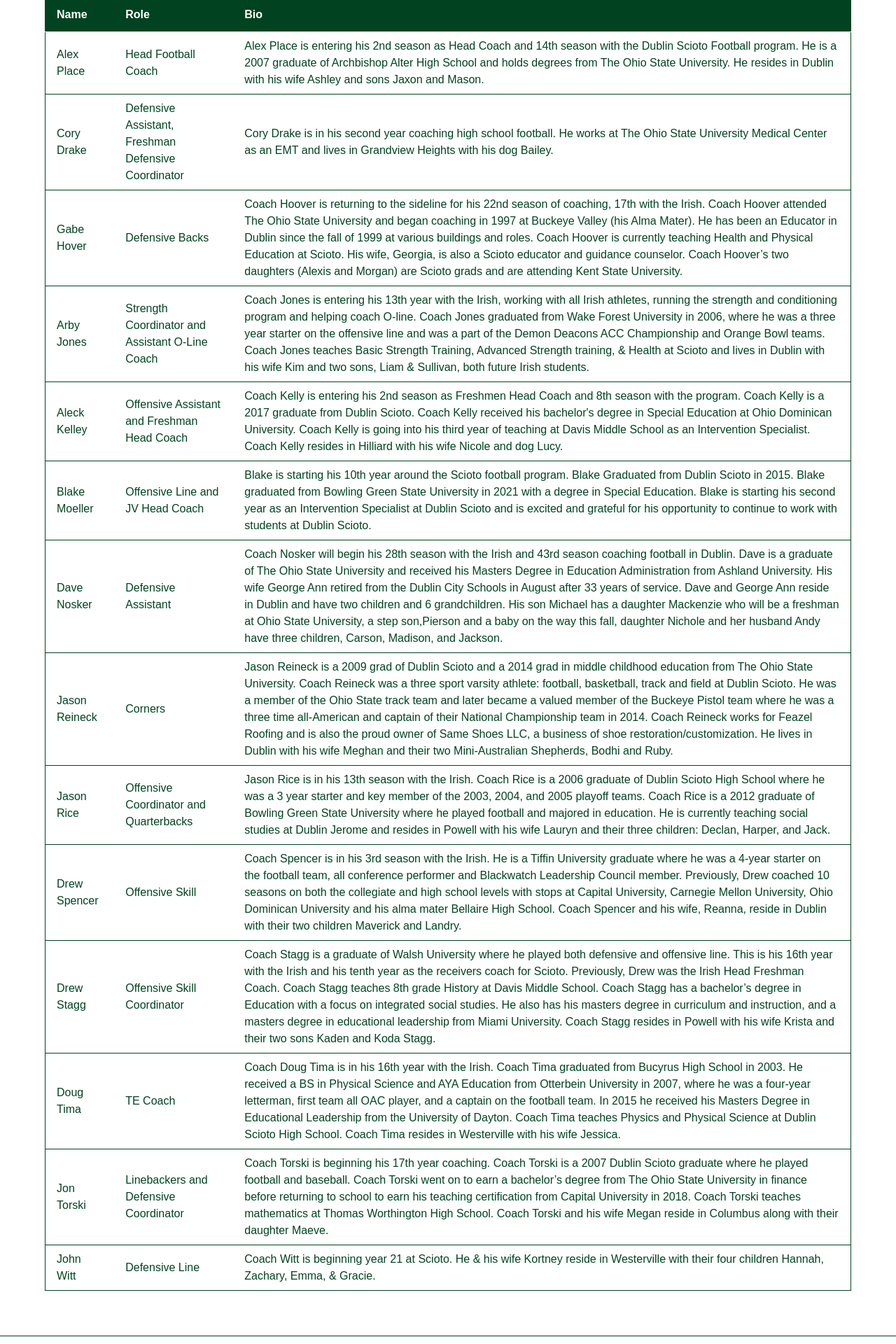
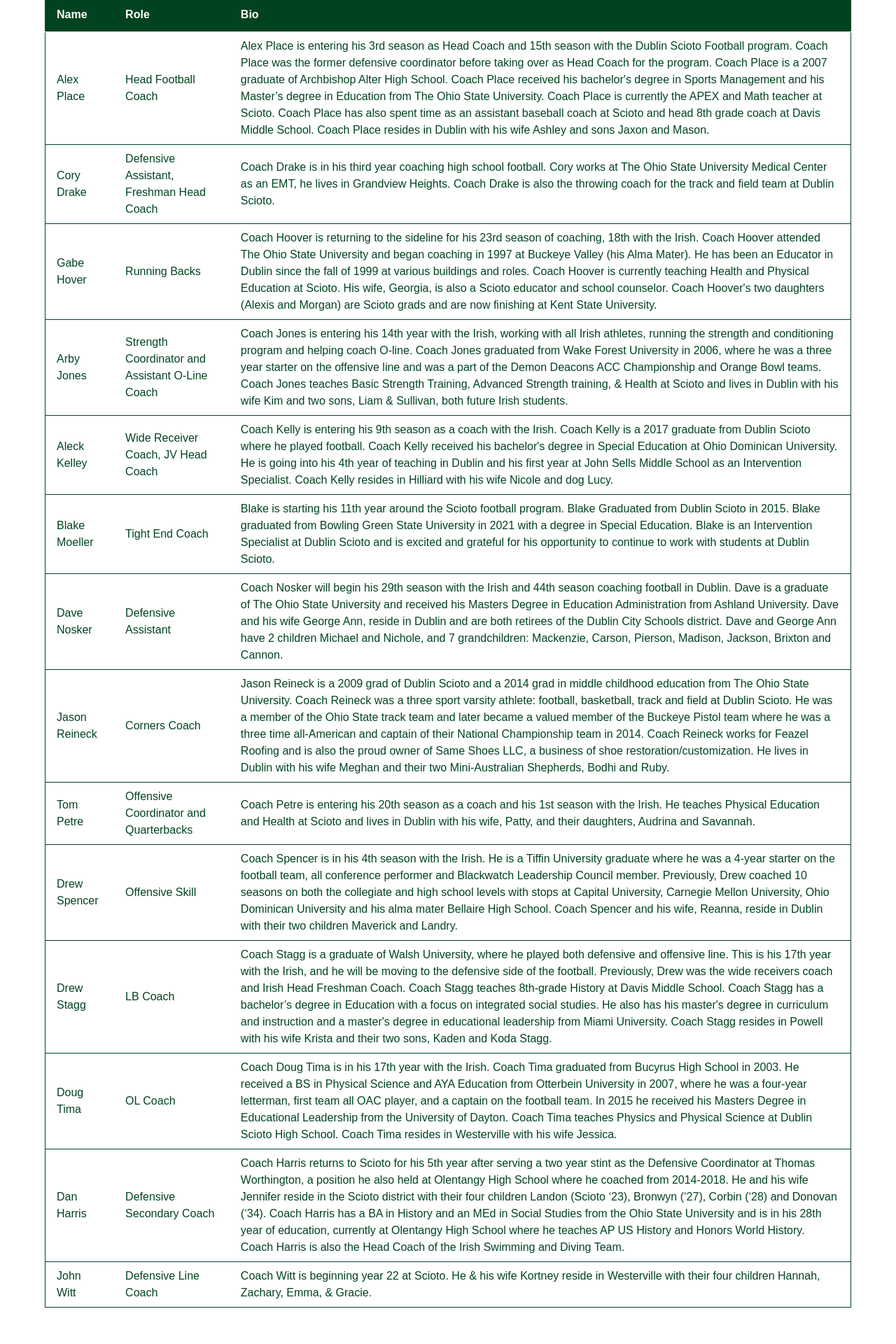
Before and after one commit to moham3dk/scioto-football-website, a Next.js app: page /coaches in a window 1280 px wide. Shown: the part 240-2160 px from the top of the page at 70% size. Built offline with nearby package versions, Linux system fonts and the light colour scheme.

Commit message:
updated coach bios and sponsors

```diff
--- a/app/coaches/page.tsx
+++ b/app/coaches/page.tsx
@@ -6,72 +6,72 @@ const Page = () => {
     {
       name: "Alex Place",
       role: "Head Football Coach",
-      bio: "Alex Place is entering his 2nd season as Head Coach and 14th season with the Dublin Scioto Football program. He is a 2007 graduate of Archbishop Alter High School and holds degrees from The Ohio State University. He resides in Dublin with his wife Ashley and sons Jaxon and Mason.",
+      bio: "Alex Place is entering his 3rd season as Head Coach and 15th season with the Dublin Scioto Football program. Coach Place was the former defensive coordinator before taking over as Head Coach for the program. Coach Place is a 2007 graduate of Archbishop Alter High School. Coach Place received his bachelor's degree in Sports Management and his Master’s degree in Education from The Ohio State University. Coach Place is currently the APEX and Math teacher at Scioto. Coach Place has also spent time as an assistant baseball coach at Scioto and head 8th grade coach at Davis Middle School. Coach Place resides in Dublin with his wife Ashley and sons Jaxon and Mason.",
     },
     {
       name: "Cory Drake",
-      role: "Defensive Assistant, Freshman Defensive Coordinator",
-      bio: "Cory Drake is in his second year coaching high school football. He works at The Ohio State University Medical Center as an EMT and lives in Grandview Heights with his dog Bailey.",
+      role: "Defensive Assistant, Freshman Head Coach",
+      bio: "Coach Drake is in his third year coaching high school football.  Cory works at The Ohio State University Medical Center as an EMT, he lives in Grandview Heights. Coach Drake is also the throwing coach for the track and field team at Dublin Scioto.",
     },
     {
       name: "Gabe Hover",
-      role: "Defensive Backs",
-      bio: "Coach Hoover is returning to the sideline for his 22nd season of coaching, 17th with the Irish. Coach Hoover attended The Ohio State University and began coaching in 1997 at Buckeye Valley (his Alma Mater). He has been an Educator in Dublin since the fall of 1999 at various buildings and roles. Coach Hoover is currently teaching Health and Physical Education at Scioto. His wife, Georgia, is also a Scioto educator and guidance counselor. Coach Hoover’s two daughters (Alexis and Morgan) are Scioto grads and are attending Kent State University.",
+      role: "Running Backs",
+      bio: "Coach Hoover is returning to the sideline for  his 23rd season of coaching, 18th with the Irish. Coach Hoover attended The Ohio State University and began coaching in 1997 at Buckeye Valley (his Alma Mater). He has been an Educator in Dublin since the fall of 1999 at various buildings and roles. Coach Hoover is currently teaching Health and Physical Education at Scioto. His wife, Georgia, is also a Scioto educator and school  counselor. Coach Hoover's two daughters (Alexis and Morgan) are Scioto grads and are now finishing at Kent State University.",
     },
     {
       name: "Arby Jones",
       role: "Strength Coordinator and Assistant O-Line Coach",
-      bio: "Coach Jones is entering his 13th year with the Irish, working with all Irish athletes, running the strength and conditioning program and helping coach O-line. Coach Jones graduated from Wake Forest University in 2006, where he was a three year starter on the offensive line and was a part of the Demon Deacons ACC Championship and Orange Bowl teams. Coach Jones teaches Basic Strength Training, Advanced Strength training, & Health at Scioto and lives in Dublin with his wife Kim and two sons, Liam & Sullivan, both future Irish students.",
+      bio: "Coach Jones is entering his 14th year with the Irish, working with all Irish athletes, running the strength and conditioning program and helping coach O-line.  Coach Jones graduated from Wake Forest University in 2006, where he was a three year starter on the offensive line and was a part of the Demon Deacons ACC Championship and Orange Bowl teams. Coach Jones teaches Basic Strength Training, Advanced Strength training, & Health at Scioto and lives in Dublin with his wife Kim and two sons, Liam & Sullivan, both future Irish students.",
     },
     {
       name: "Aleck Kelley",
-      role: "Offensive Assistant and Freshman Head Coach",
-      bio: "Coach Kelly is entering his 2nd season as Freshmen Head Coach and 8th season with the program. Coach Kelly is a 2017 graduate from Dublin Scioto. Coach Kelly received his bachelor's degree in Special Education at Ohio Dominican University. Coach Kelly is going into his third year of teaching at Davis Middle School as an Intervention Specialist. Coach Kelly resides in Hilliard with his wife Nicole and dog Lucy.",
+      role: " Wide Receiver Coach, JV Head Coach",
+      bio: "Coach Kelly is entering his 9th season as a coach with the Irish. Coach Kelly is a 2017 graduate from Dublin Scioto where he played football. Coach Kelly received his bachelor's degree in Special Education at Ohio Dominican University. He is going into his 4th year of teaching in Dublin and his first year at John Sells Middle School as an Intervention Specialist. Coach Kelly resides in Hilliard with his wife Nicole and dog Lucy.",
     },
     {
       name: "Blake Moeller",
-      role: "Offensive Line and JV Head Coach",
-      bio: "Blake is starting his 10th year around the Scioto football program. Blake Graduated from Dublin Scioto in 2015. Blake graduated from Bowling Green State University in 2021 with a degree in Special Education. Blake is starting his second year as an Intervention Specialist at Dublin Scioto and is excited and grateful for his opportunity to continue to work with students at Dublin Scioto.",
+      role: "Tight End Coach",
+      bio: "Blake is starting his 11th year around the Scioto football program.  Blake Graduated from Dublin Scioto in 2015.  Blake graduated from Bowling Green State University in 2021 with a degree in Special Education.  Blake is an Intervention Specialist at Dublin Scioto and is excited and grateful for his opportunity to continue to work with students at Dublin Scioto.",
     },
     {
       name: "Dave Nosker",
       role: "Defensive Assistant",
-      bio: "Coach Nosker will begin his 28th season with the Irish and 43rd season coaching football in Dublin. Dave is a graduate of The Ohio State University and received his Masters Degree in Education Administration from Ashland University. His wife George Ann retired from the Dublin City Schools in August after 33 years of service. Dave and George Ann reside in Dublin and have two children and 6 grandchildren. His son Michael has a daughter Mackenzie who will be a freshman at Ohio State University, a step son,Pierson and a baby on the way this fall, daughter Nichole and her husband Andy have three children, Carson, Madison, and Jackson.",
+      bio: "Coach Nosker will begin his 29th season with the Irish and 44th season coaching football in Dublin. Dave is a graduate of The Ohio State University and received his Masters Degree in Education Administration from Ashland University. Dave and his wife George Ann, reside in Dublin and are both retirees of the Dublin City Schools district. Dave and George Ann have 2 children Michael and Nichole, and 7 grandchildren: Mackenzie, Carson, Pierson, Madison, Jackson, Brixton and Cannon.",
     },
     {
       name: "Jason Reineck",
-      role: "Corners",
-      bio: "Jason Reineck is a 2009 grad of Dublin Scioto and a 2014 grad in middle childhood education from The Ohio State University. Coach Reineck was a three sport varsity athlete: football, basketball, track and field at Dublin Scioto. He was a member of the Ohio State track team and later became a valued member of the Buckeye Pistol team where he was a three time all-American and captain of their National Championship team in 2014. Coach Reineck works for Feazel Roofing and is also the proud owner of Same Shoes LLC, a business of shoe restoration/customization. He lives in Dublin with his wife Meghan and their two Mini-Australian Shepherds, Bodhi and Ruby.",
+      role: "Corners Coach",
+      bio: "Jason Reineck is a 2009 grad of Dublin Scioto and a 2014 grad in middle childhood education from The Ohio State University.  Coach Reineck was a three sport varsity athlete: football, basketball, track and field at Dublin Scioto. He was a member of the Ohio State track team and later became a valued member of the Buckeye Pistol team where he was a three time all-American and captain of their National Championship team in 2014. Coach Reineck works for Feazel Roofing and is also the proud owner of Same Shoes LLC, a business of shoe restoration/customization. He lives in Dublin with his wife Meghan and their two Mini-Australian Shepherds, Bodhi and Ruby.",
     },
     {
-      name: "Jason Rice",
+      name: "Tom Petre",
       role: "Offensive Coordinator and Quarterbacks",
-      bio: "Jason Rice is in his 13th season with the Irish. Coach Rice is a 2006 graduate of Dublin Scioto High School where he was a 3 year starter and key member of the 2003, 2004, and 2005 playoff teams. Coach Rice is a 2012 graduate of Bowling Green State University where he played football and majored in education. He is currently teaching social studies at Dublin Jerome and resides in Powell with his wife Lauryn and their three children: Declan, Harper, and Jack.",
+      bio: "Coach Petre is entering his 20th season as a coach and his 1st season with the Irish. He teaches Physical Education and Health at Scioto and lives in Dublin with his wife, Patty, and their daughters, Audrina and Savannah.",
     },
     {
       name: "Drew Spencer",
       role: "Offensive Skill",
-      bio: "Coach Spencer is in his 3rd season with the Irish. He is a Tiffin University graduate where he was a 4-year starter on the football team, all conference performer and Blackwatch Leadership Council member. Previously, Drew coached 10 seasons on both the collegiate and high school levels with stops at Capital University, Carnegie Mellon University, Ohio Dominican University and his alma mater Bellaire High School. Coach Spencer and his wife, Reanna, reside in Dublin with their two children Maverick and Landry.",
+      bio: "Coach Spencer is in his 4th season with the Irish.  He is a Tiffin University graduate where he was a 4-year starter on the football team, all conference performer and Blackwatch Leadership Council member. Previously, Drew coached 10 seasons on both the collegiate and high school levels with stops at Capital University, Carnegie Mellon University, Ohio Dominican University and his alma mater Bellaire High School. Coach Spencer and his wife, Reanna, reside in Dublin with their two children Maverick and Landry.",
     },
     {
       name: "Drew Stagg",
-      role: "Offensive Skill Coordinator",
-      bio: "Coach Stagg is a graduate of Walsh University where he played both defensive and offensive line. This is his 16th year with the Irish and his tenth year as the receivers coach for Scioto. Previously, Drew was the Irish Head Freshman Coach. Coach Stagg teaches 8th grade History at Davis Middle School. Coach Stagg has a bachelor’s degree in Education with a focus on integrated social studies. He also has his masters degree in curriculum and instruction, and a masters degree in educational leadership from Miami University. Coach Stagg resides in Powell with his wife Krista and their two sons Kaden and Koda Stagg.",
+      role: "LB Coach",
+      bio: "Coach Stagg is a graduate of Walsh University, where he played both defensive and offensive line. This is his 17th year with the Irish, and he will be moving to the defensive side of the football. Previously, Drew was the wide receivers coach and Irish Head Freshman Coach. Coach Stagg teaches 8th-grade History at Davis Middle School. Coach Stagg has a bachelor’s degree in Education with a focus on integrated social studies. He also has his master's degree in curriculum and instruction and a master's degree in educational leadership from Miami University. Coach Stagg resides in Powell with his wife Krista and their two sons, Kaden and Koda  Stagg.",
     },
     {
       name: "Doug Tima",
-      role: "TE Coach",
-      bio: "Coach Doug Tima is in his 16th year with the Irish. Coach Tima graduated from Bucyrus High School in 2003. He received a BS in Physical Science and AYA Education from Otterbein University in 2007, where he was a four-year letterman, first team all OAC player, and a captain on the football team. In 2015 he received his Masters Degree in Educational Leadership from the University of Dayton. Coach Tima teaches Physics and Physical Science at Dublin Scioto High School. Coach Tima resides in Westerville with his wife Jessica.",
+      role: "OL Coach",
+      bio: "Coach Doug Tima is in his 17th year with the Irish. Coach Tima graduated from Bucyrus High School in 2003. He received a BS in Physical Science and AYA Education from Otterbein University in 2007, where he was a four-year letterman, first team all OAC player, and a captain on the football team. In 2015 he received his Masters Degree in Educational Leadership from the University of Dayton. Coach Tima teaches Physics and Physical Science at Dublin Scioto High School. Coach Tima resides in Westerville with his wife Jessica.",
     },
     {
-      name: "Jon Torski",
-      role: "Linebackers and Defensive Coordinator",
-      bio: "Coach Torski is beginning his 17th year coaching. Coach Torski is a 2007 Dublin Scioto graduate where he played football and baseball. Coach Torski went on to earn a bachelor’s degree from The Ohio State University in finance before returning to school to earn his teaching certification from Capital University in 2018. Coach Torski teaches mathematics at Thomas Worthington High School. Coach Torski and his wife Megan reside in Columbus along with their daughter Maeve.",
+      name: "Dan Harris",
+      role: "Defensive Secondary Coach",
+      bio: "Coach Harris returns to Scioto for his 5th year after serving a two year stint as the Defensive Coordinator at Thomas Worthington, a position he also held at Olentangy High School where he coached from 2014-2018.  He and his wife Jennifer reside in the Scioto district with their four children Landon (Scioto ‘23), Bronwyn (‘27), Corbin (‘28) and Donovan (‘34). Coach Harris has a BA in History and an MEd in Social Studies from the Ohio State University and is in his 28th year of education, currently at Olentangy High School where he teaches AP US History and Honors World History.  Coach Harris is also the Head Coach of the Irish Swimming and Diving Team.",
     },
     {
       name: "John Witt",
-      role: "Defensive Line",
-      bio: "Coach Witt is beginning year 21 at Scioto. He & his wife Kortney reside in Westerville with their four children Hannah, Zachary, Emma, & Gracie.",
+      role: "Defensive Line Coach",
+      bio: "Coach Witt is beginning year 22 at Scioto. He & his wife Kortney reside in Westerville with their four children Hannah, Zachary, Emma, & Gracie.",
     },
   ];
 
```
Also changed, not shown: public/images/sponsors/nuvantroofing.png (added).
